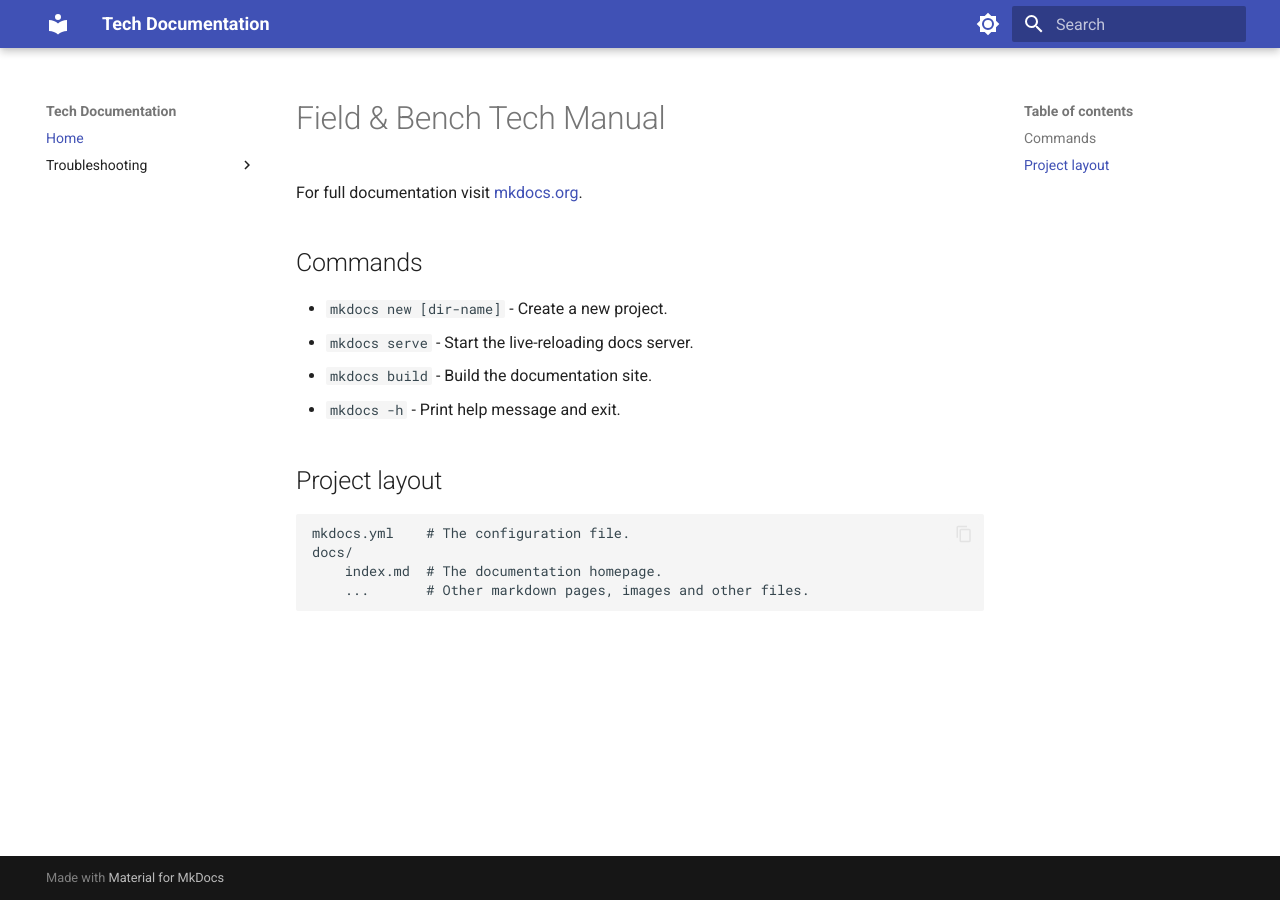
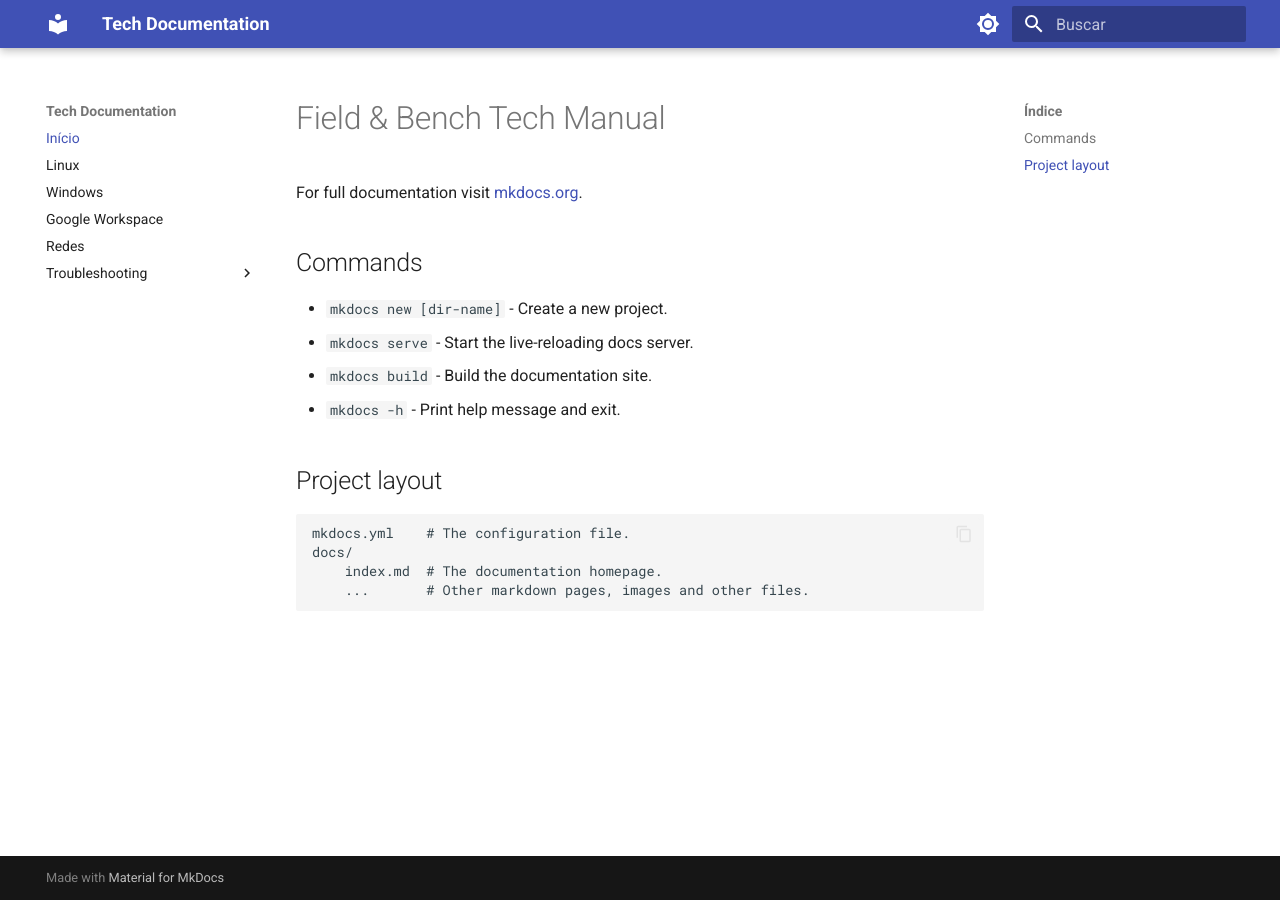
Before and after one commit to igor-go-ramos/tech-docs, an MkDocs documentation site: the page built from docs/index.md, in a window 1280 px wide. Built offline with MkDocs 1.6.1 and Material for MkDocs 9.7.7, drawn with Linux system fonts in a browser that asks for light colours.

```diff
--- a/mkdocs.yml
+++ b/mkdocs.yml
@@ -1,19 +1,22 @@
 site_name: Tech Documentation
+site_url: https://docs.shaottech.com.br
+site_author: Igor Ramos
 theme:
   name: material
+  language: pt-BR
   palette:
     - media: "(prefers-color-scheme: light)"
       scheme: default
       primary: indigo
       toggle:
         icon: material/brightness-7
-        name: Switch to dark mode
+        name: Mudar para o tema escuro
     - media: "(prefers-color-scheme: dark)"
       scheme: slate
       primary: indigo
       toggle:
         icon: material/brightness-4
-        name: Switch to light mode
+        name: Mudar para o tema claro
   features:
     - navigation.instant
     - navigation.tracking
@@ -25,6 +28,12 @@ markdown_extensions:
   - pymdownx.details
   - pymdownx.superfences
 nav:
-  - Home: index.md
+  - Início: index.md
+  - Linux: linux.md
+  - Windows: windows.md
+  - Google Workspace: google-workspace.md
+  - Redes: redes.md
   - Troubleshooting:
     - Fix Error 303: fix-error-303.md
+plugins:
+  - search
```
Also changed, not shown: 2 other files.
